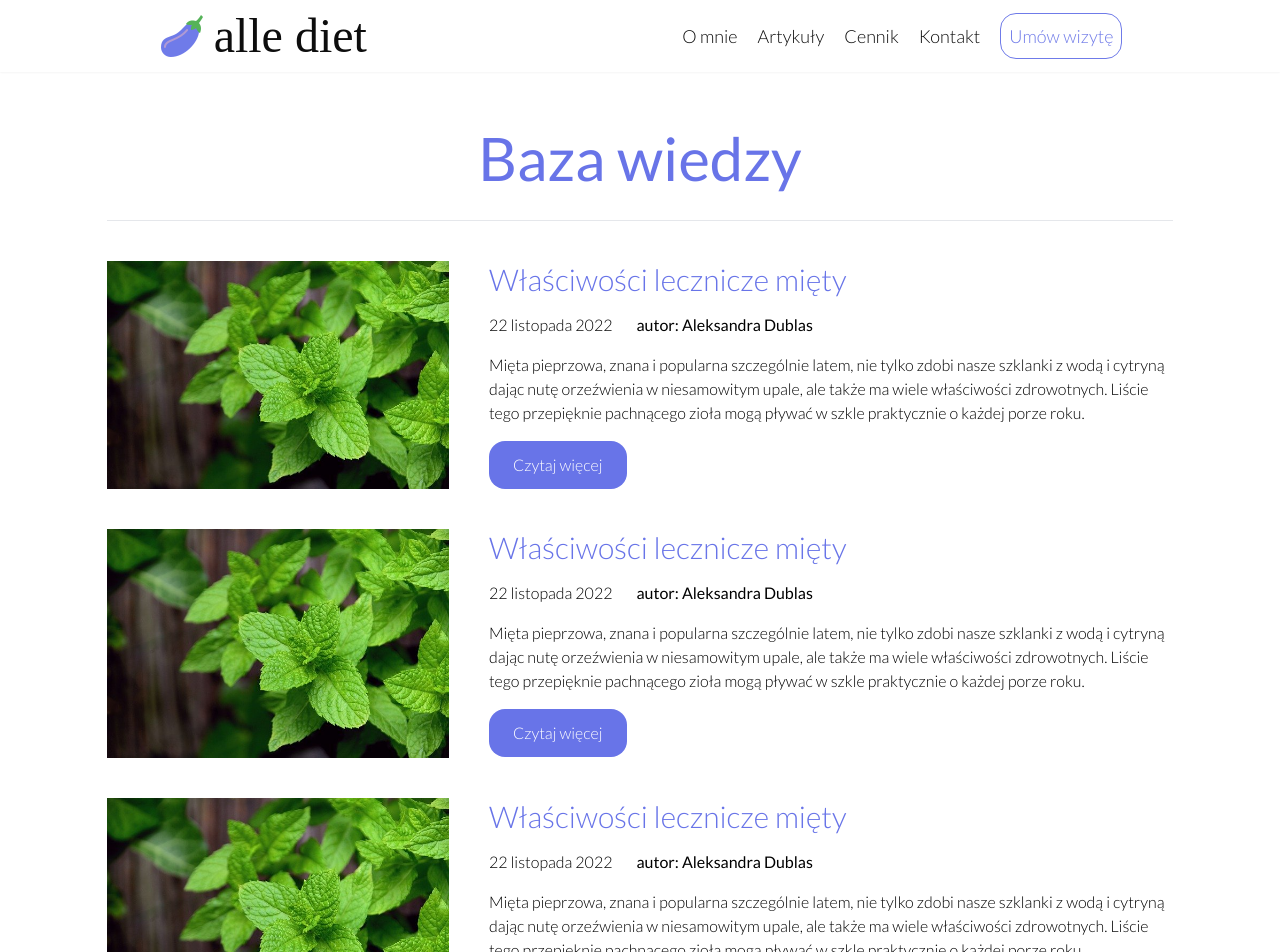
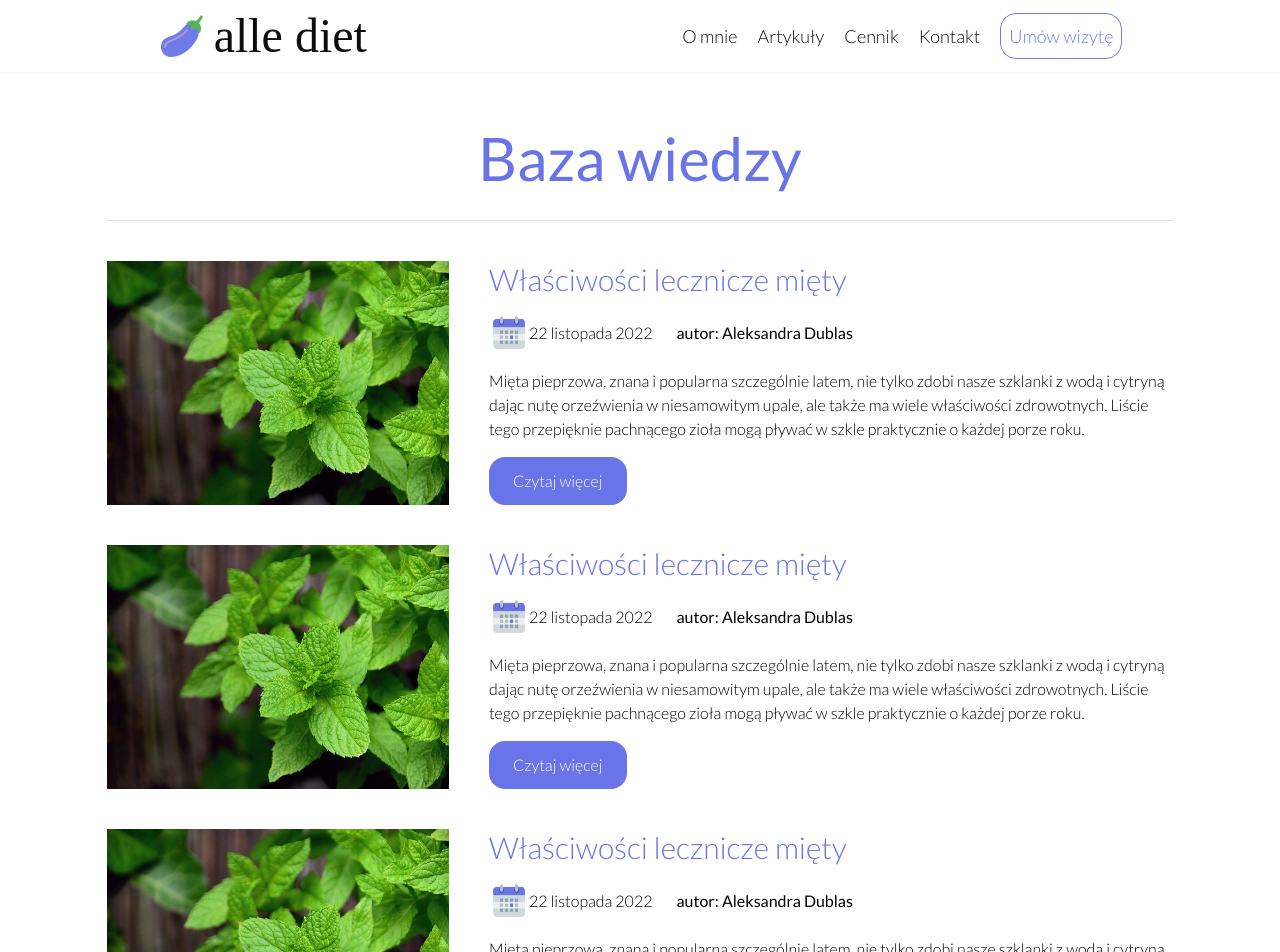
Before and after one commit to rajmanski/alleDiet, a Next.js app in the folder allediet/: page /articles in a window 1280 px wide. Shown: the top 952 px of the page. Built offline with nearby package versions, Linux system fonts and the light colour scheme; a web font is replaced by a local one.

Commit message:
calendar icon added to /articles page

```diff
--- a/allediet/pages/articles.js
+++ b/allediet/pages/articles.js
@@ -15,8 +15,12 @@ export default function Articles() {
                         </div>
                         <div id="articleInfo" className="w-4/6 flex flex-col items-start gap-4">
                             <h2 className="text-violet text-3xl hover:underline cursor-pointer">Właściwości lecznicze mięty</h2>
-                            <div id="dateAndAuthorWrapper" className="flex flex-row gap-6">
-                                <p>22 listopada 2022</p>
+                            <div id="dateAndAuthorWrapper" className="flex flex-row gap-6 justify-center items-center">
+                                <div id="dateWrapper" className="flex flex-row justify-between items-center">
+                                <Image width="40" height="40" src="/calendar.png" alt="calendar" />
+                                    <p>22 listopada 2022</p>
+                                </div>
+
                                 <span className="font-normal">autor: Aleksandra Dublas</span>
                             </div>
                             <p>Mięta pieprzowa, znana i popularna szczególnie latem, nie tylko zdobi nasze szklanki z wodą i cytryną dając nutę orzeźwienia w niesamowitym upale, ale także ma wiele właściwości zdrowotnych. Liście tego przepięknie pachnącego zioła mogą pływać w szkle praktycznie o każdej porze roku.</p>
@@ -29,8 +33,12 @@ export default function Articles() {
                         </div>
                         <div id="articleInfo" className="w-4/6 flex flex-col items-start gap-4">
                             <h2 className="text-violet text-3xl hover:underline cursor-pointer">Właściwości lecznicze mięty</h2>
-                            <div id="dateAndAuthorWrapper" className="flex flex-row gap-6">
-                                <p>22 listopada 2022</p>
+                            <div id="dateAndAuthorWrapper" className="flex flex-row gap-6 justify-center items-center">
+                                <div id="dateWrapper" className="flex flex-row justify-between items-center">
+                                <Image width="40" height="40" src="/calendar.png" alt="calendar" />
+                                    <p>22 listopada 2022</p>
+                                </div>
+
                                 <span className="font-normal">autor: Aleksandra Dublas</span>
                             </div>
                             <p>Mięta pieprzowa, znana i popularna szczególnie latem, nie tylko zdobi nasze szklanki z wodą i cytryną dając nutę orzeźwienia w niesamowitym upale, ale także ma wiele właściwości zdrowotnych. Liście tego przepięknie pachnącego zioła mogą pływać w szkle praktycznie o każdej porze roku.</p>
@@ -43,8 +51,12 @@ export default function Articles() {
                         </div>
                         <div id="articleInfo" className="w-4/6 flex flex-col items-start gap-4">
                             <h2 className="text-violet text-3xl hover:underline cursor-pointer">Właściwości lecznicze mięty</h2>
-                            <div id="dateAndAuthorWrapper" className="flex flex-row gap-6">
-                                <p>22 listopada 2022</p>
+                            <div id="dateAndAuthorWrapper" className="flex flex-row gap-6 justify-center items-center">
+                                <div id="dateWrapper" className="flex flex-row justify-between items-center">
+                                <Image width="40" height="40" src="/calendar.png" alt="calendar" />
+                                    <p>22 listopada 2022</p>
+                                </div>
+
                                 <span className="font-normal">autor: Aleksandra Dublas</span>
                             </div>
                             <p>Mięta pieprzowa, znana i popularna szczególnie latem, nie tylko zdobi nasze szklanki z wodą i cytryną dając nutę orzeźwienia w niesamowitym upale, ale także ma wiele właściwości zdrowotnych. Liście tego przepięknie pachnącego zioła mogą pływać w szkle praktycznie o każdej porze roku.</p>
--- a/allediet/pages/cennik.js
+++ b/allediet/pages/cennik.js
@@ -1,5 +1,12 @@
+import { Navbar } from "@/components/Navbar";
+
 export default function PriceList() {
     return (
-        <div>Price list...</div>
+        <>
+            <Navbar/>
+            <section id="pricelist" className="flex flex-col max-w-7xl items-center justify-center mx-auto mt-32 mb-20 font-lato font-thin">
+                <h1 className="text-6xl text-violet">Cennik</h1>
+            </section>
+        </>
     )
 }
```
